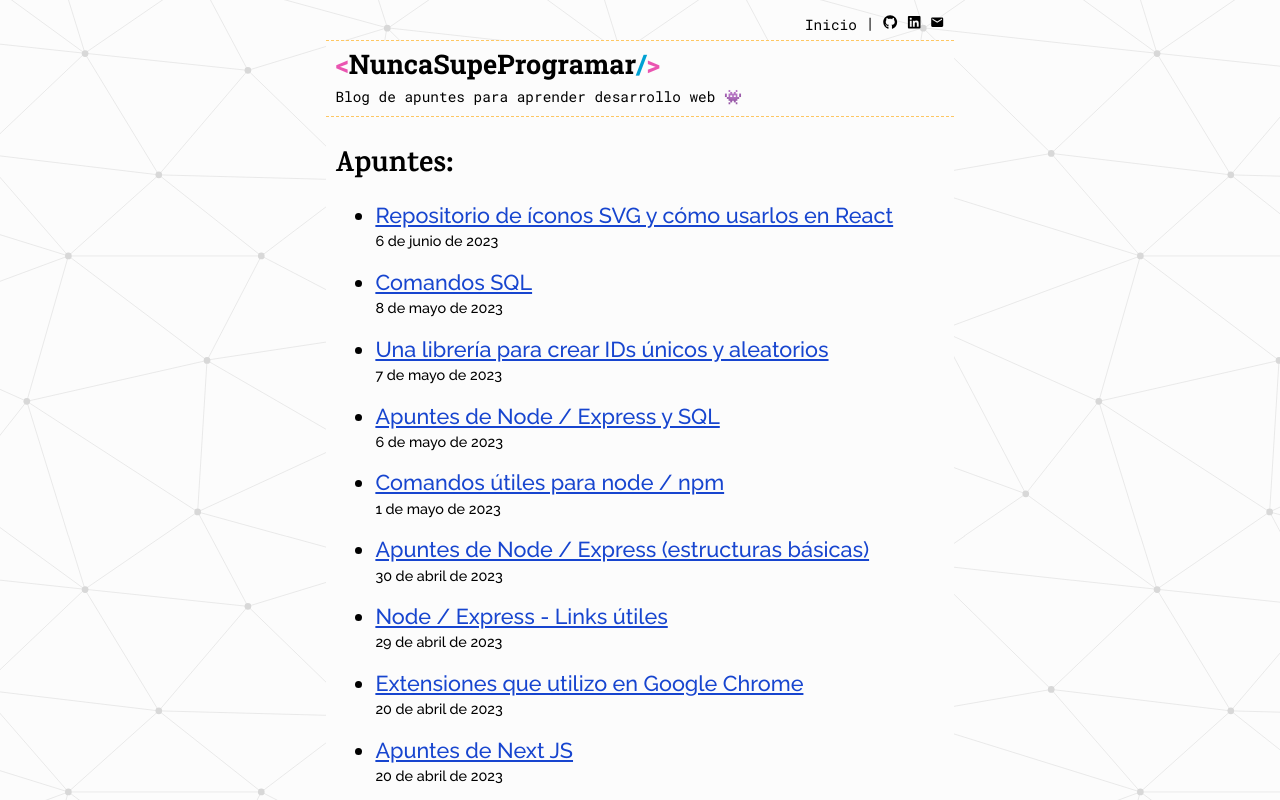
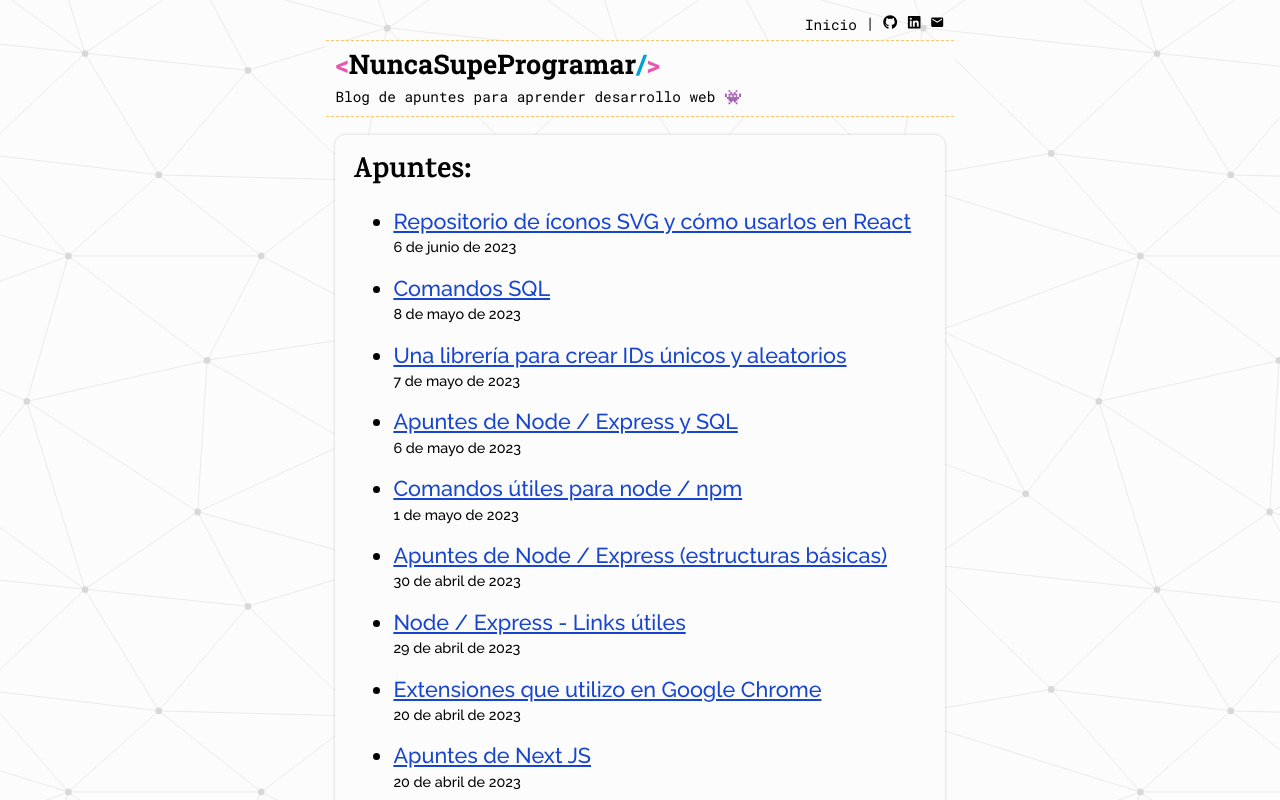
Before and after one commit to fedeholc/NuncaSupeProgramar, a Next.js app: page / in a window 1280 px wide. Shown: the top 800 px of the page. Built offline with nearby package versions, Linux system fonts and the light colour scheme.

Commit message:
add main content css box shadow

```diff
--- a/app/globals.css
+++ b/app/globals.css
@@ -83,12 +83,15 @@ a {
 }
 
 .layout__main {
-  padding: 0rem 0.5rem;
+  margin: 1rem 0.5rem;
+  padding: 0rem 1rem;
   max-width: 700px;
   background-color: var(--casi-blanco);
   padding-bottom: 1rem;
      /*  border-left: 1px dashed var(--amarillo2);
           border-right: 1px dashed var(--amarillo2); */
+  box-shadow: 0px 0px 3px 0px rgba(0, 0, 0, 0.2);
+  border-radius: 10px;
 }
 
 header,
@@ -96,9 +99,9 @@ footer {
   min-width: 100%;
 }
 
-section {
+/* section {
   margin-top: 2rem;
-}
+} */
 
 footer {
   font-family: var(--font-roboto-mono), mono;
@@ -186,7 +189,7 @@ h2 {
   display: flex;
   justify-content: right;
   font-size: 0.9rem;
-  margin-top: 2rem;
+  margin-top: 0.5rem;
 }
 
 
```
